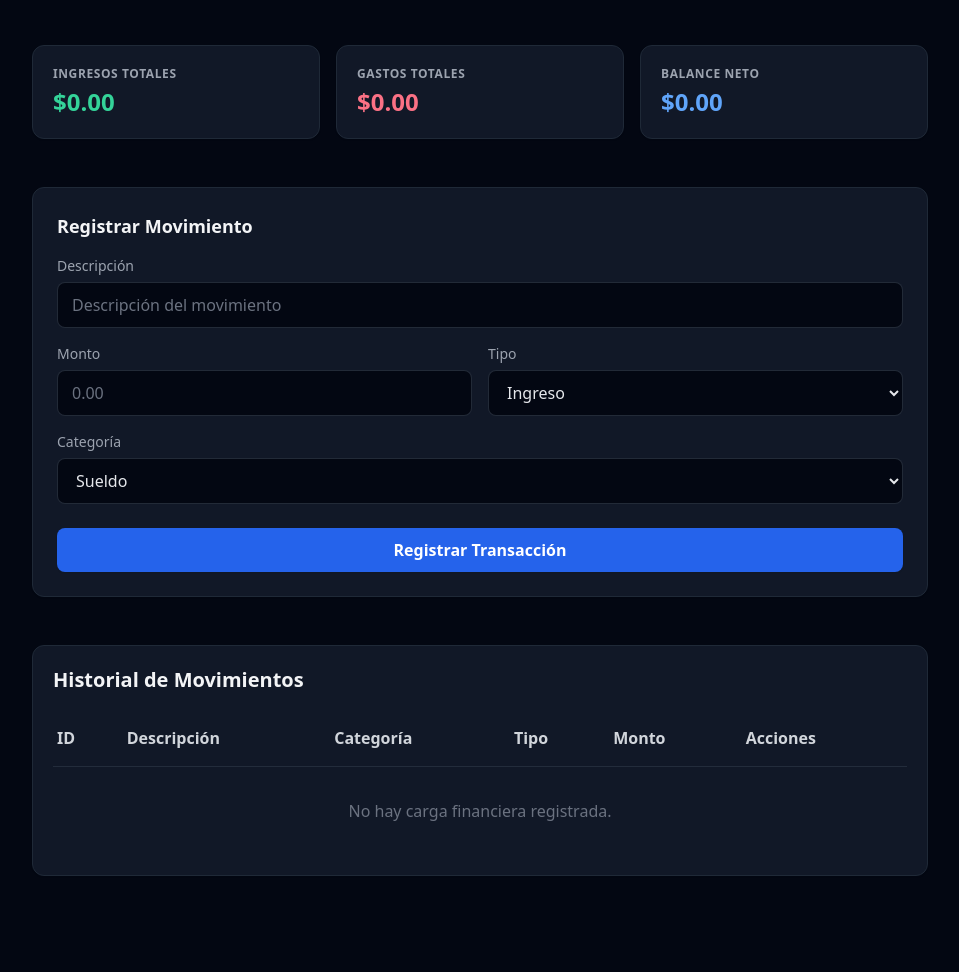
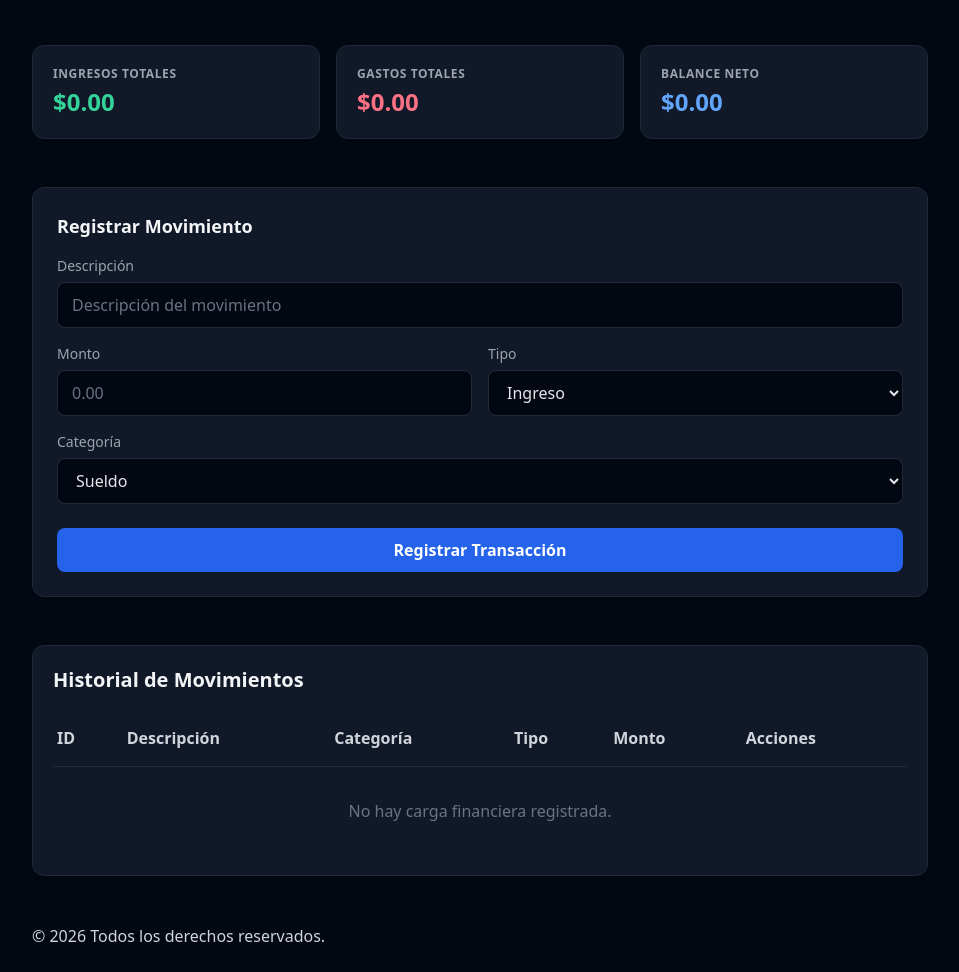
Before and after one commit to AmericanSuZuKi/INSTITUTO-SUPERIOR-SANTA-ROSA-DE-CALAMUCHITA-HACKATON-2026, a plain HTML site: page index.html in a window 1280 px wide. Shown: the part 109-1081 px from the top of the page, without its empty margins (160-1119 px from the left). Before the commit the page ends 1009 px from the top, so only its background shows below. Drawn offline with nearby package versions, Linux system fonts and the light colour scheme.

Commit message:
Add footer and update HTML structure
Added footer with copyright notice and adjusted HTML structure.

```diff
--- a/index.html
+++ b/index.html
@@ -113,6 +113,9 @@
                 </div>
             </div>
         </div>
+        <footer>
+            <p>&copy; 2026 Todos los derechos reservados.</p>
+        </footer>
     </div>
     <!-- Inyector del módulo JavaScript -->
     <script type="module" src="app.js"></script>
```
